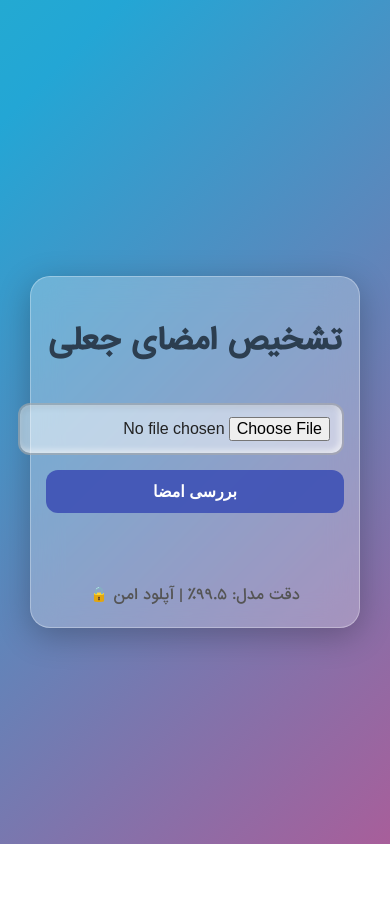
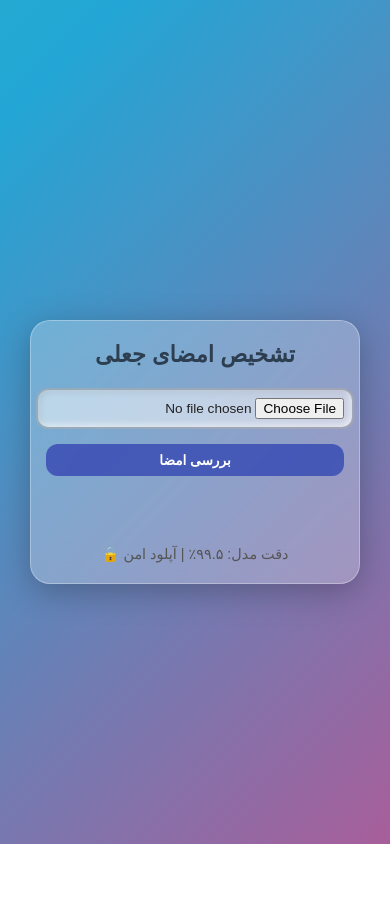
Before and after one commit to Amir-Der/signature-verification-app, a Flask app: page / in a window 390 px wide. Run offline with Flask 3, Linux system fonts and the light colour scheme; parts of the project's set-up code (start-up, migrations or seed data) failed here and were passed over; some web fonts are replaced.

Commit message:
Update style.css

```diff
--- a/static/style.css
+++ b/static/style.css
@@ -1,15 +1,13 @@
 @font-face {
   font-family: 'IRANSansWeb';
-  src: url('/static/fonts/IRANSans-Medium-web.woff2') format('woff2'),
-       url('/static/fonts/IRANSans-Medium-web.woff') format('woff');
+  src: url('/static/fonts/IRANSansWeb.woff2') format('woff2'),
+       url('/static/fonts/IRANSansWeb.woff') format('woff');
   font-weight: normal;
   font-style: normal;
 }
 
 .background {
-  position: fixed;
-  top: 0; left: 0; right: 0; bottom: 0;
-  z-index: -1;
+  position: fixed; inset: 0; z-index: -1;
   background: linear-gradient(-45deg, #ee7752, #e73c7e, #23a6d5, #23d5ab);
   background-size: 400% 400%;
   animation: dynamicBackground 60s linear infinite;
@@ -24,76 +22,83 @@
 body {
   margin: 0;
   font-family: 'IRANSansWeb', sans-serif;
-  min-height: 100vh;
   display: flex;
   justify-content: center;
   align-items: center;
+  min-height: 100vh;
   padding: 30px;
   color: #222;
-  overflow-x: hidden;
   background: transparent;
 }
 
 .container {
-  background: rgba(255, 255, 255, 0.25);
+  background: rgba(255,255,255,0.25);
   backdrop-filter: blur(15px);
   -webkit-backdrop-filter: blur(15px);
   padding: 40px 30px;
   border-radius: 20px;
-  box-shadow: 0 8px 32px rgba(0, 0, 0, 0.25);
+  box-shadow: 0 8px 32px rgba(0,0,0,0.25);
+  max-width: 500px;
   width: 100%;
-  max-width: 500px;
   text-align: center;
-  border: 1px solid rgba(255, 255, 255, 0.3);
+  border: 1px solid rgba(255,255,255,0.3);
   display: flex;
   flex-direction: column;
   gap: 20px;
 }
 
 h1 {
+  margin: 0;
   font-size: 1.8rem;
   color: #2c3e50;
 }
 
+/* فرم وسط باکس */
 form {
   display: flex;
   flex-direction: column;
+  align-items: center;       /* مرکز کردن ورودی و دکمه */
   gap: 15px;
 }
 
-input[type="file"], button {
-  width: 100%;
+input[type="file"],
+button {
+  width: 80%;                /* کمی باریک‌تر از عرض باکس */
+  max-width: 350px;
   padding: 12px;
   border-radius: 12px;
   border: none;
   font-size: 1rem;
+  font-family: 'IRANSansWeb', sans-serif;
 }
 
 input[type="file"] {
   background: rgba(255,255,255,0.5);
-  box-shadow: inset 2px 2px 6px rgba(0,0,0,0.1), inset -2px -2px 6px rgba(255,255,255,0.7);
+  box-shadow:
+    inset 2px 2px 6px rgba(0,0,0,0.1),
+    inset -2px -2px 6px rgba(255,255,255,0.7);
   color: #222;
   border: 2px solid rgba(0,0,0,0.2);
 }
 
 button {
-  background: rgba(63, 81, 181, 0.9);
-  color: white;
+  background: rgba(63,81,181,0.9);
+  color: #fff;
   font-weight: bold;
   cursor: pointer;
   transition: background 0.3s;
 }
 
 button:hover {
-  background: rgba(92, 107, 192, 0.95);
+  background: rgba(92,107,192,0.95);
 }
 
 .preview img {
-  width: 80px; /* اندازه‌ی کوچک برای پیش‌نمایش */
+  width: 60px;               /* ریزتر کردن پیش‌نمایش */
   height: auto;
   object-fit: contain;
-  border-radius: 10px;
-  margin-top: 10px;
+  border-radius: 8px;
+  margin-top: 5px;
 }
 
 .result {
@@ -115,15 +120,17 @@ button:hover {
   margin-top: 10px;
 }
 
-/* Responsive */
+/* واکنش‌گرایی */
 @media (max-width: 768px) {
-  .container {
-    padding: 30px 20px;
-  }
+  .container { padding: 30px 20px; }
+  h1 { font-size: 1.6rem; }
+  input[type="file"], button { width: 90%; }
 }
 
 @media (max-width: 480px) {
-  .container {
-    padding: 20px 15px;
-  }
+  .container { padding: 20px 15px; }
+  h1 { font-size: 1.4rem; }
+  input[type="file"], button { width: 100%; padding: 8px; font-size: 0.85rem; }
+  .preview img { width: 50px; }
+  .result { font-size: 1rem; }
 }
```
